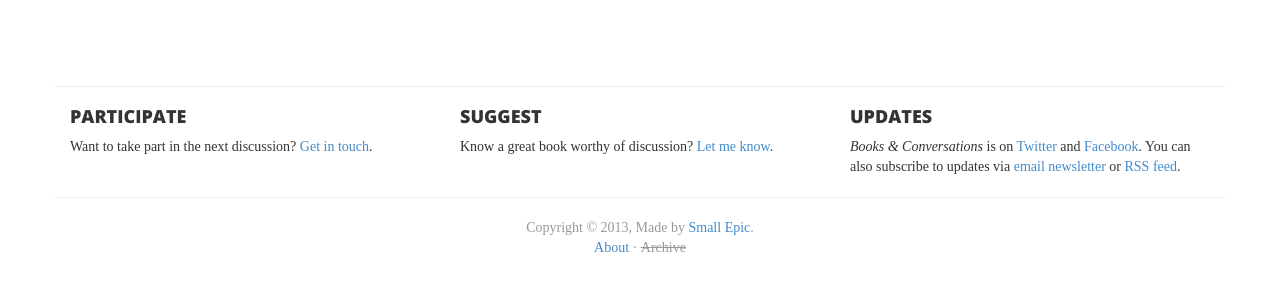
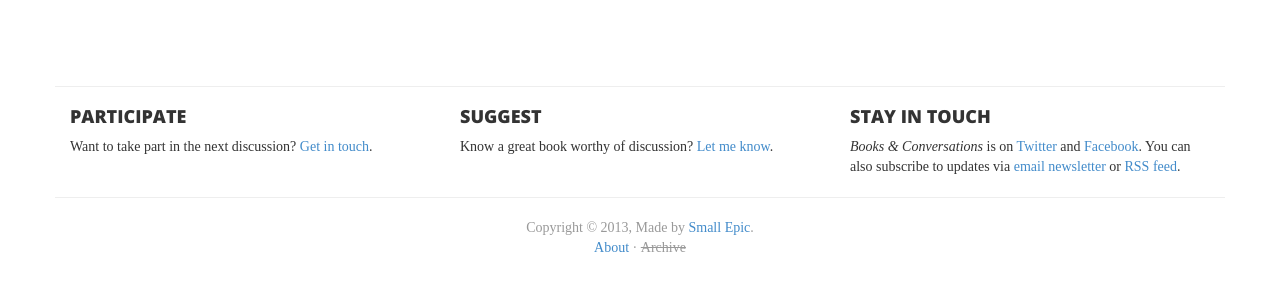
Before and after one commit to smallepic/books-and-conversations, a Jekyll site: the page built from confirm.html, in a window 1280 px wide. Shown: the part 559-850 px from the top of the page. Built offline with Jekyll 4.4.1, drawn with Linux system fonts in a browser that asks for light colours; some web fonts are replaced.

Commit message:
Renamed footer_updates.html to footer_subscribed.html.

```diff
--- a/_includes/footer_updates.html
+++ b/_includes/footer_subscribe.html
@@ -1,4 +1,4 @@
 <div class="col-sm-4">
-	<h4>Updates</h4>
+	<h4>Stay in Touch</h4>
 	<p><em>Books &amp; Conversations</em> is on <a href="{{ site.twitter_url }}">Twitter</a> and <a href="{{ site.facebook_url }}">Facebook</a>.  You can also subscribe to updates via <a href="/subscribe">email newsletter</a> or <a href="{{ site.feedburner_url }}">RSS feed</a>.</p>
 </div>
--- a/_layouts/default.html
+++ b/_layouts/default.html
@@ -30,7 +30,7 @@
 						<p>Know a great book worthy of discussion?  <a href="mailto:&#106;&#111;&#104;&#110;&#064;&#115;&#109;&#097;&#108;&#108;&#101;&#112;&#105;&#099;&#046;&#099;&#111;&#109;">Let me know</a>.</p>
 					</div>
 
-					{% include footer_updates.html %}
+					{% include footer_subscribe.html %}
 				</div>
 			</div>
 		</footer>
--- a/_posts/2013-07-31-the-shape-of-design.html
+++ b/_posts/2013-07-31-the-shape-of-design.html
@@ -252,7 +252,7 @@ image: /images/header-the-shape-of-design.gif
 						<p>Thanks to <a href="https://twitter.com/catisnotpretty">Cat Townsend</a> and <a href="https://twitter.com/bengfai">Beng-Fai Mok</a> for participating in the inaugural <em>Books &amp; Conversations</em>.  And of course, <a href="http://frankchimero.com/">Frank Chimero</a>, whose book inspired this discussion.</p>
 					</div>
 
-					{% include footer_updates.html %}
+					{% include footer_subscribe.html %}
 				</div>
 			</div>
 		</footer>
```
